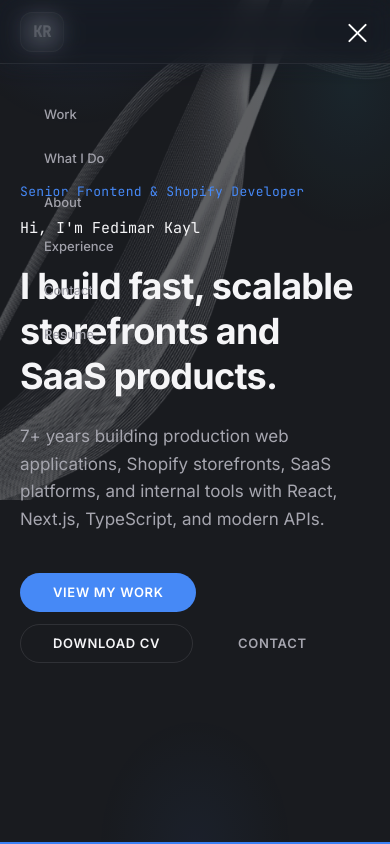
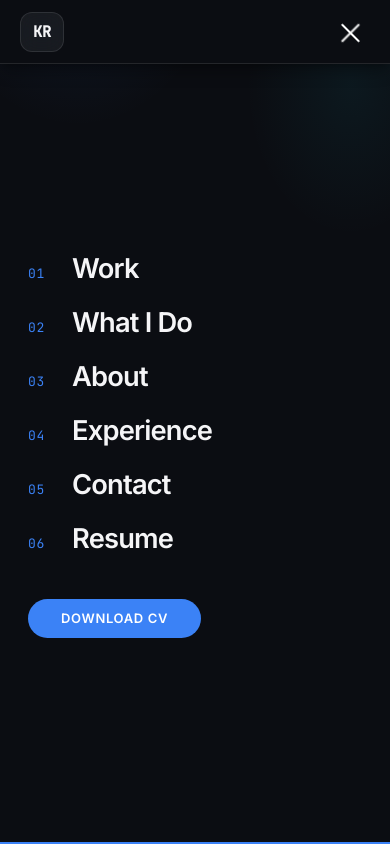
Before and after one commit to Kayl06/findkaylrabanzo, a Next.js app: page /v3 in a window 390 px wide. Both pictures are taken after a click on the button 355 px from the left and 31 px from the top of the page. Shown: the top 844 px of the page. Built offline with nearby package versions, Linux system fonts and the light colour scheme; no server answers.

Commit message:
Fix the v3 mobile menu so it covers the page and scrolls to sections.
The overlay was trapped in the header stacking context, so nav links bled over the hero instead of opening a real full-screen menu.

Co-authored-by: Cursor <cursoragent@cursor.com>

```diff
--- a/src/components/v3/Header.js
+++ b/src/components/v3/Header.js
@@ -13,17 +13,20 @@ export default function Header() {
   const burgerRef = useRef(null);
 
   const closeMenu = useCallback(() => {
+    document.body.style.overflow = "";
     if (isMenuOpen) toggleMenu();
   }, [isMenuOpen, toggleMenu]);
 
   useEffect(() => {
     const handleResize = () => {
-      setIsMobile(window.matchMedia("(max-width: 1024px)").matches);
+      const mobile = window.matchMedia("(max-width: 1024px)").matches;
+      setIsMobile(mobile);
+      if (!mobile && isMenuOpen) toggleMenu();
     };
     handleResize();
     window.addEventListener("resize", handleResize);
     return () => window.removeEventListener("resize", handleResize);
-  }, []);
+  }, [isMenuOpen, toggleMenu]);
 
   useEffect(() => {
     const onScroll = () => setScrolled(window.scrollY > 24);
@@ -48,37 +51,22 @@ export default function Header() {
     return () => window.removeEventListener("keydown", onKeyDown);
   }, [isMenuOpen, closeMenu]);
 
-  const parentMenuClassName = isMobile
-    ? isMenuOpen
-      ? "fixed inset-0 z-[10] opacity-100 visible"
-      : "invisible opacity-0 pointer-events-none"
-    : "hidden lg:flex";
-
-  const childMenuClassName = isMobile
-    ? "p-8 pt-24 gap-2 flex-col fixed flex glass-panel !rounded-none !border-0 h-full w-full top-0 left-0 h-screen bg-[var(--bg-base)]/95 backdrop-blur-xl"
-    : "items-center";
-
   return (
     <>
       <header
         className={`sticky top-0 z-[11] __header w-full items-center justify-between text-sm flex px-5 lg:px-10 transition-shadow ${
-          scrolled ? "shadow-lg shadow-black/30" : ""
+          scrolled || isMenuOpen ? "shadow-lg shadow-black/30" : ""
         }`}
         role="banner"
       >
         <Logo onNavigate={closeMenu} />
 
-        <HeaderMenuList
-          menuRef={menuRef}
-          parentMenuClassName={parentMenuClassName}
-          childMenuClassName={childMenuClassName}
-          handleBurgerMenuClick={closeMenu}
-        />
+        <HeaderMenuList variant="desktop" handleBurgerMenuClick={closeMenu} />
 
         <button
           ref={burgerRef}
           type="button"
-          className={`${isMenuOpen ? "__open" : "__close"} __hamburger lg:hidden flex cursor-pointer`}
+          className={`${isMenuOpen ? "__open" : "__close"} __hamburger lg:hidden flex cursor-pointer min-h-[44px] min-w-[44px] items-center justify-center`}
           onClick={toggleMenu}
           aria-expanded={isMenuOpen}
           aria-controls="mobile-menu"
@@ -89,6 +77,14 @@ export default function Header() {
           </span>
         </button>
       </header>
+
+      <HeaderMenuList
+        variant="mobile"
+        menuRef={menuRef}
+        isOpen={isMenuOpen}
+        handleBurgerMenuClick={closeMenu}
+      />
+
       <motion.div
         className="progress-bar"
         style={{ scaleX: scrollYProgress }}
--- a/src/components/v3/HeaderMenuList.js
+++ b/src/components/v3/HeaderMenuList.js
@@ -1,37 +1,83 @@
-import { v3Href, V3_NAV_LINKS, V3_RESUME_PDF } from "@/lib/v3";
+import { v3Href, V3_BASE, V3_NAV_LINKS, V3_RESUME_PDF } from "@/lib/v3";
 import Link from "next/link";
 import Button from "./Button";
 
-export default function HeaderMenuList({
-  parentMenuClassName = "hidden lg:flex",
-  childMenuClassName = "",
-  handleBurgerMenuClick,
-  menuRef,
-}) {
+const DESKTOP_LINK =
+  "text-[13px] font-medium text-[var(--text-secondary)] hover:text-[var(--text-primary)] transition-colors px-3 py-2 rounded-lg hover:bg-white/[0.04] motion-reduce:transition-none capitalize";
+
+function handleNavClick(event, closeMenu) {
+  closeMenu?.();
+  const href = event.currentTarget.getAttribute("href") || "";
+  const hashIndex = href.indexOf("#");
+  if (hashIndex === -1) return;
+
+  const hash = href.slice(hashIndex);
+  const id = hash.slice(1);
+  if (!id) return;
+
+  const onHome =
+    window.location.pathname === V3_BASE || window.location.pathname === `${V3_BASE}/`;
+  if (!onHome) return;
+
+  const target = document.getElementById(id);
+  if (!target) return;
+
+  event.preventDefault();
+  window.requestAnimationFrame(() => {
+    const headerOffset = 76;
+    const top = window.scrollY + target.getBoundingClientRect().top - headerOffset;
+    window.scrollTo({ top: Math.max(0, top), behavior: "smooth" });
+    window.history.replaceState(null, "", hash);
+  });
+}
+
+function NavItems({ variant, handleBurgerMenuClick }) {
+  const isMobile = variant === "mobile";
+
   return (
-    <nav
-      ref={menuRef}
-      id="mobile-menu"
-      aria-label="Primary"
-      className={`__menu transition duration-300 ${parentMenuClassName}`}
-    >
-      <div
-        className={`__menu_inner lg:gap-1 md:flex items-start ${childMenuClassName}`}
-      >
-        {V3_NAV_LINKS.map((menuItem) => (
+    <>
+      {V3_NAV_LINKS.map((menuItem, index) => (
         <a
           key={menuItem.path}
           href={v3Href(menuItem.path)}
-            onClick={handleBurgerMenuClick}
-            className="text-[13px] font-medium text-[var(--text-secondary)] hover:text-[var(--text-primary)] transition-colors px-3 py-2 rounded-lg hover:bg-white/[0.04] motion-reduce:transition-none capitalize"
+          onClick={(event) => handleNavClick(event, handleBurgerMenuClick)}
+          className={isMobile ? "__mobile-nav-link" : DESKTOP_LINK}
         >
+          {isMobile && (
+            <span className="__mobile-nav-index" aria-hidden>
+              {String(index + 1).padStart(2, "0")}
+            </span>
+          )}
           {menuItem.name}
         </a>
       ))}
+      {isMobile ? (
+        <>
           <Link
             href="/v3/resume"
             onClick={handleBurgerMenuClick}
-          className="text-[13px] font-medium text-[var(--text-secondary)] hover:text-[var(--text-primary)] transition-colors px-3 py-2 rounded-lg hover:bg-white/[0.04]"
+            className="__mobile-nav-link"
+          >
+            <span className="__mobile-nav-index" aria-hidden>
+              {String(V3_NAV_LINKS.length + 1).padStart(2, "0")}
+            </span>
+            Resume
+          </Link>
+          <Button
+            variant="primary"
+            href={V3_RESUME_PDF}
+            onClick={handleBurgerMenuClick}
+            className="mt-8"
+          >
+            Download CV
+          </Button>
+        </>
+      ) : (
+        <>
+          <Link
+            href="/v3/resume"
+            onClick={handleBurgerMenuClick}
+            className={DESKTOP_LINK}
           >
             Resume
           </Link>
@@ -40,11 +86,43 @@ export default function HeaderMenuList({
             size="sm"
             href={V3_RESUME_PDF}
             onClick={handleBurgerMenuClick}
-          className="!hidden lg:!inline-flex ml-1"
+            className="ml-1"
           >
             CV
           </Button>
+        </>
+      )}
+    </>
+  );
+}
+
+export default function HeaderMenuList({
+  variant = "desktop",
+  handleBurgerMenuClick,
+  menuRef,
+  isOpen = false,
+}) {
+  if (variant === "mobile") {
+    return (
+      <nav
+        ref={menuRef}
+        id="mobile-menu"
+        aria-label="Mobile"
+        aria-hidden={!isOpen}
+        className={`__mobile-nav ${isOpen ? "is-open" : ""}`}
+      >
+        <div className="__mobile-nav-inner">
+          <NavItems variant="mobile" handleBurgerMenuClick={handleBurgerMenuClick} />
         </div>
       </nav>
     );
   }
+
+  return (
+    <nav ref={menuRef} aria-label="Primary" className="__menu hidden lg:flex">
+      <div className="__menu_inner flex items-center gap-1">
+        <NavItems variant="desktop" handleBurgerMenuClick={handleBurgerMenuClick} />
+      </div>
+    </nav>
+  );
+}
--- a/src/styles/v3.css
+++ b/src/styles/v3.css
@@ -34,7 +34,7 @@
   color: var(--text-primary);
   background-color: var(--bg-base);
   font-feature-settings: "ss01" on;
-  overflow-x: hidden;
+  overflow-x: clip;
 }
 
 @media (max-width: 768px) {
@@ -46,6 +46,11 @@
 .v3-root .__main {
   position: relative;
   background-color: var(--bg-base);
+  scroll-padding-top: calc(var(--header-height) + 12px);
+}
+
+.v3-root .__main [id] {
+  scroll-margin-top: calc(var(--header-height) + 12px);
 }
 
 .v3-root .__main::before {
@@ -68,7 +73,77 @@
 .v3-root .__main > .__header {
   position: sticky;
   top: 0;
-  z-index: 11;
+  z-index: 20;
+}
+
+.v3-root .__main > .__mobile-nav {
+  position: fixed;
+  inset: 0;
+  z-index: 10;
+  display: flex;
+  flex-direction: column;
+  justify-content: center;
+  padding: calc(var(--header-height) + 12px) 28px max(40px, env(safe-area-inset-bottom));
+  overflow-y: auto;
+  background-color: var(--bg-base);
+  background-image:
+    radial-gradient(ellipse 80% 50% at 20% -10%, rgba(59, 130, 246, 0.12), transparent 50%),
+    radial-gradient(ellipse 60% 40% at 90% 10%, rgba(34, 211, 238, 0.06), transparent 45%);
+  visibility: hidden;
+  opacity: 0;
+  pointer-events: none;
+  transition: opacity 0.28s ease, visibility 0.28s ease;
+}
+
+.v3-root .__main > .__mobile-nav.is-open {
+  visibility: visible;
+  opacity: 1;
+  pointer-events: auto;
+}
+
+.v3-root .__mobile-nav-inner {
+  display: flex;
+  flex-direction: column;
+  align-items: flex-start;
+  gap: 2px;
+  width: 100%;
+  max-width: 420px;
+}
+
+.v3-root .__mobile-nav-link {
+  display: flex;
+  align-items: baseline;
+  gap: 16px;
+  width: 100%;
+  min-height: 52px;
+  padding: 10px 0;
+  font-size: clamp(1.65rem, 7vw, 2.15rem);
+  font-weight: 600;
+  letter-spacing: -0.03em;
+  line-height: 1.15;
+  color: var(--text-primary);
+  text-transform: capitalize;
+  transition: color 0.2s ease;
+}
+
+.v3-root .__mobile-nav-index {
+  font-family: var(--font-mono);
+  font-size: 13px;
+  font-weight: 400;
+  letter-spacing: 0.06em;
+  color: rgb(var(--accent));
+  min-width: 1.75rem;
+}
+
+.v3-root .__mobile-nav-link:hover,
+.v3-root .__mobile-nav-link:focus-visible {
+  color: rgb(var(--accent));
+}
+
+@media (min-width: 1024px) {
+  .v3-root .__main > .__mobile-nav {
+    display: none;
+  }
 }
 
 .v3-root .glass-panel {
@@ -223,6 +298,10 @@
   backdrop-filter: blur(var(--glass-blur)) saturate(180%);
   background: rgba(11, 13, 18, 0.72);
   border-bottom: 1px solid var(--glass-border);
+}
+
+.v3-root:has(.__mobile-nav.is-open) .__header {
+  background: var(--bg-base);
 }
 
 @supports not (backdrop-filter: blur(1px)) {
@@ -509,6 +588,10 @@
 }
 
 @media (prefers-reduced-motion: reduce) {
+  .v3-root .__main > .__mobile-nav {
+    transition: none;
+  }
+
   .v3-root .__cursor-follower {
     display: none !important;
   }
```
Lines whose indentation alone changed are shown as unchanged.
